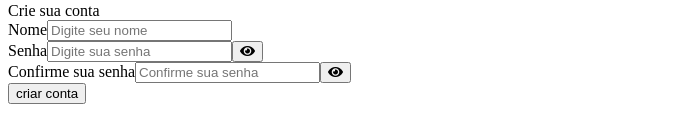
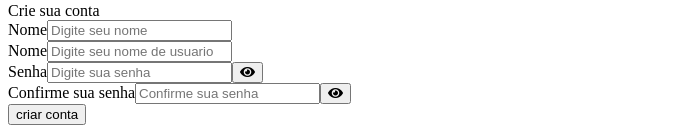
Before and after one commit to ryan-pin/microblog-a, a React (Vite) app in the folder frontend/: page / in a window 1280 px wide. Shown: the part 554-685 px from the top of the page, without its empty margins (0-688 px from the left). Built offline with nearby package versions, Linux system fonts and the light colour scheme.

Commit message:
conexao com api

```diff
--- a/frontend/package.json
+++ b/frontend/package.json
@@ -12,6 +12,7 @@
   "dependencies": {
     "@govbr-ds/core": "^3.6.1",
     "@govbr-ds/webcomponents": "^1.21.1",
+    "axios": "^1.7.9",
     "react": "^18.3.1",
     "react-dom": "^18.3.1",
     "react-router-dom": "^7.0.2"
--- a/frontend/src/components/Cadastro/logincadastro.tsx
+++ b/frontend/src/components/Cadastro/logincadastro.tsx
@@ -1,4 +1,17 @@
+import { useRef } from "react";
+import axiosInstance from "../../services/axiosinstance";
+
 function LoginCadastro() {
+
+  const inputName = useRef()
+  const inputUserName = useRef()
+  const inputPassword = useRef()
+
+  async function createUser() {
+    await axiosInstance.post('/cadastrar')
+
+  }
+
   return (
       <div className="br-card">
         <div className="card-content">
@@ -10,6 +23,17 @@ function LoginCadastro() {
                 id="input-name"
                 type="text"
                 placeholder="Digite seu nome"
+                ref={inputName}
+              />
+            </div>
+
+            <div className="br-input input-button">
+              <label htmlFor="input-text">Nome</label>
+              <input
+                id="input-name"
+                type="text"
+                placeholder="Digite seu nome de usuario"
+                ref={inputUserName}
               />
             </div>
 
@@ -19,6 +43,7 @@ function LoginCadastro() {
                 id="input-password"
                 type="password"
                 placeholder="Digite sua senha"
+                ref={inputPassword}
               />
               <button
                 className="br-button"
@@ -51,7 +76,7 @@ function LoginCadastro() {
             </div>
           </div>
           <div className="d-flex justify-content-end">
-            <button className="br-button primary m-1">criar conta</button>
+            <button className="br-button primary m-1" onClick={createUser}>criar conta</button>
           </div>
         </div>
       </div>
--- a/frontend/src/components/Login/login.tsx
+++ b/frontend/src/components/Login/login.tsx
@@ -9,7 +9,7 @@ function Login() {
                 <input
                   id="input-name"
                   type="text"
-                  placeholder="Digite seu nome"
+                  placeholder="Digite seu nome de usuario"
                 />
               </div>
 
--- a/frontend/src/components/UserCard/UserCard.tsx
+++ b/frontend/src/components/UserCard/UserCard.tsx
@@ -1,7 +1,7 @@
 function UserCard(){
     return (
 
-<div className="col-sm-6 col-md-4 col-lg-3 ml-3">
+<div className="col-sm-6 col-md-4 col-lg-3 ml-5">
   <div className="br-card">
     <div className="card-header">
       <div className="d-flex"><span className="br-avatar mt-1" title="Fulano da Silva"><span className="content"><img src="https://picsum.photos/id/823/400"/></span></span>
--- /dev/null
+++ b/frontend/src/services/axiosinstance.ts
@@ -0,0 +1,7 @@
+import axios from "axios";
+
+const axiosInstance = axios.create({
+    baseURL: "http://localhost:8000/api/",
+});
+
+export default axiosInstance
```
Also changed, not shown: 1 other file (tests, documents, lock files or other folders).
